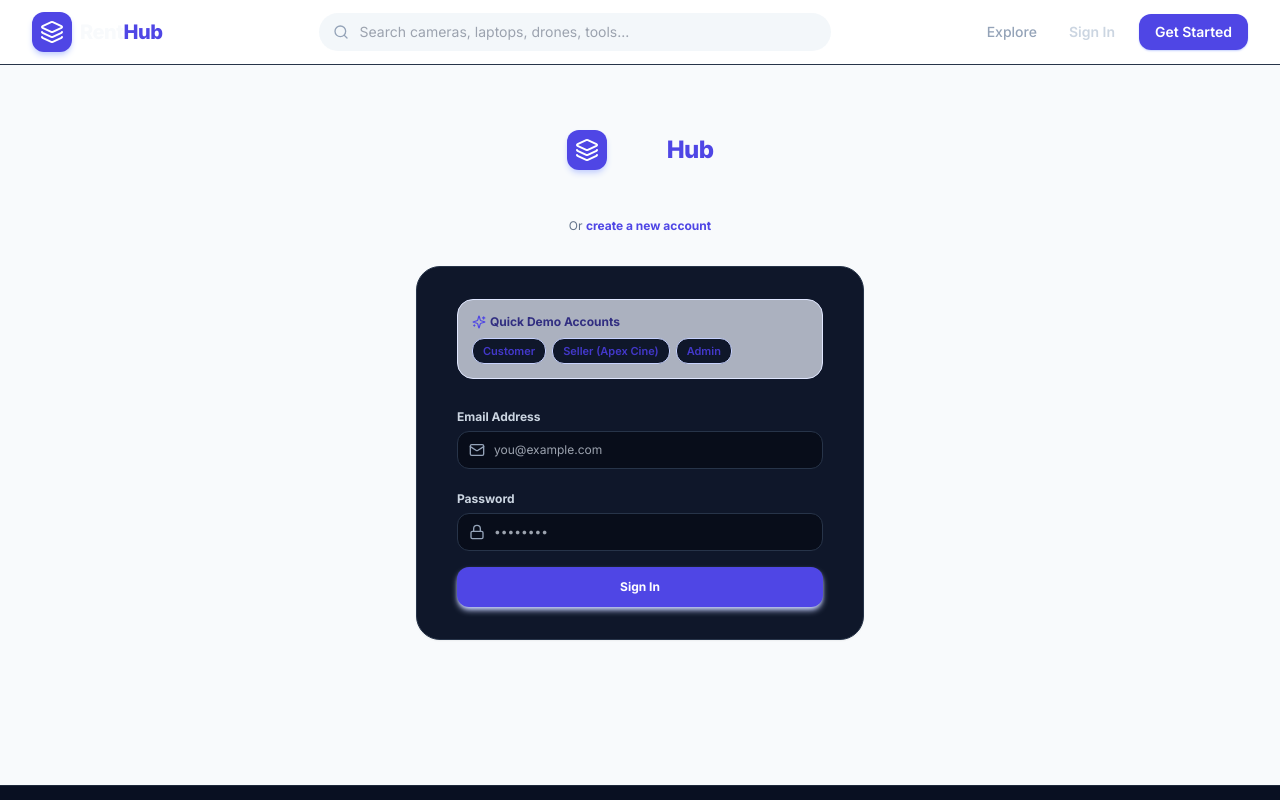
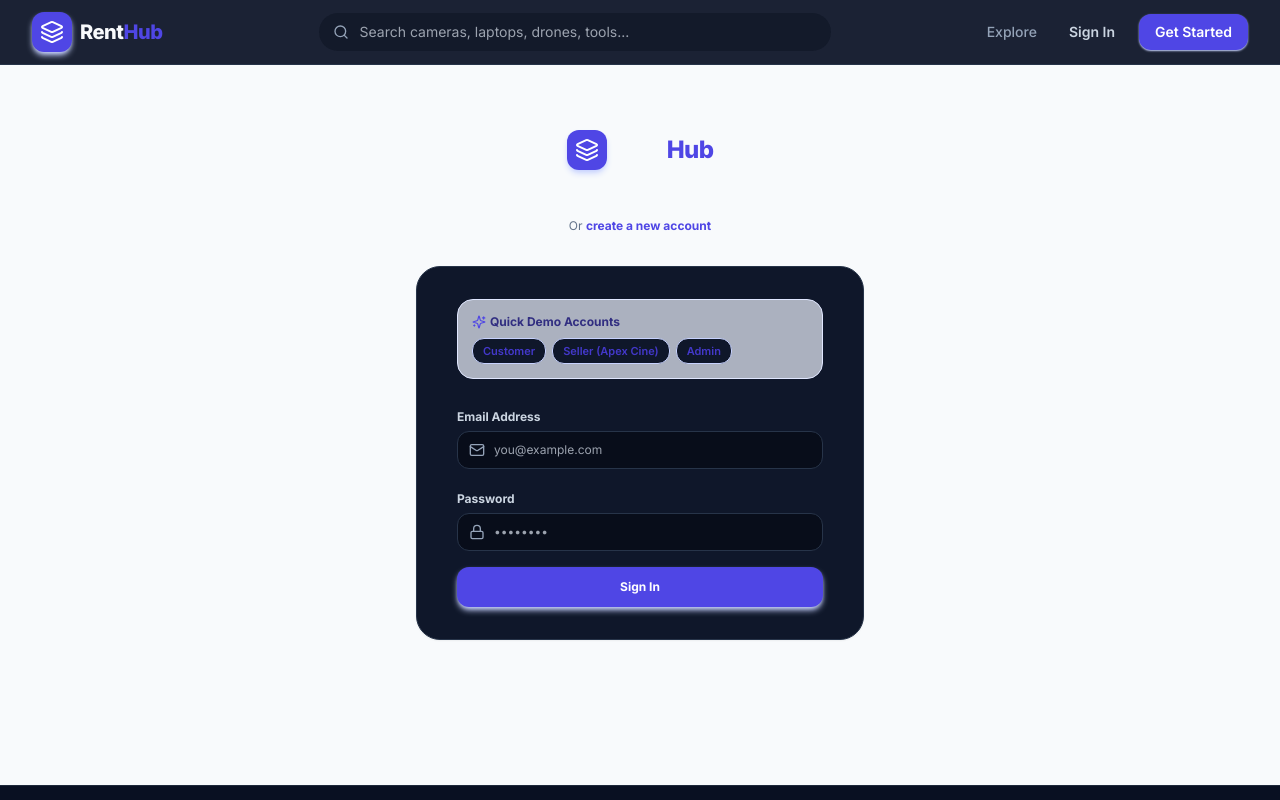
Before and after one commit to BijayLamichhane/Project_Ecommerce, a React (Vite) app in the folder client/: page /login in a window 1280 px wide. Shown: the top 800 px of the page. Built offline with nearby package versions, Linux system fonts and the light colour scheme; no server answers.

Commit message:
Fix remaining light surfaces in dark theme

```diff
--- a/client/src/index.css
+++ b/client/src/index.css
@@ -53,8 +53,14 @@
 
 /* Keep legacy light utility classes readable while the application uses a dark visual system. */
 .bg-white { background-color: #0f172a !important; }
+.bg-white\/95 { background-color: rgba(15, 23, 42, 0.95) !important; }
+.bg-white\/90 { background-color: rgba(15, 23, 42, 0.9) !important; }
+.bg-white\/80 { background-color: rgba(15, 23, 42, 0.8) !important; }
+.bg-white\/70 { background-color: rgba(15, 23, 42, 0.7) !important; }
 .bg-slate-50 { background-color: #080d1a !important; }
 .bg-slate-100 { background-color: #111827 !important; }
+.bg-slate-100\/80 { background-color: rgba(17, 24, 39, 0.8) !important; }
+.bg-slate-100\/70 { background-color: rgba(17, 24, 39, 0.7) !important; }
 .bg-slate-200 { background-color: #1e293b !important; }
 .bg-gray-50 { background-color: #080d1a !important; }
 .bg-gray-100 { background-color: #111827 !important; }
```
